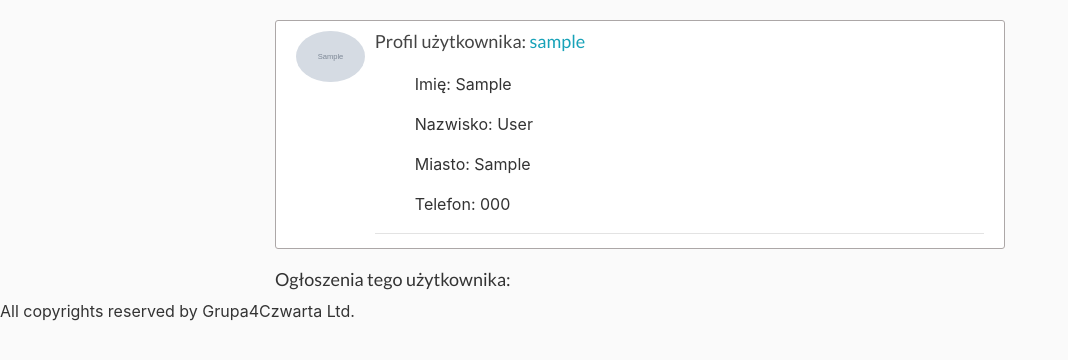
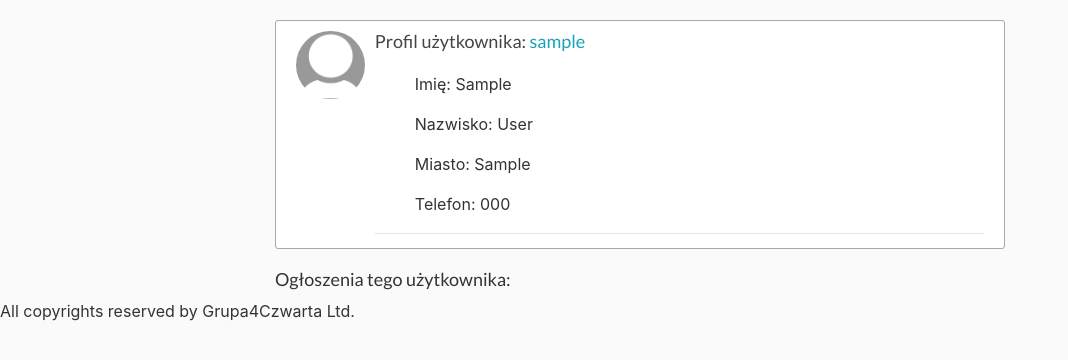
Before and after one commit to MonikaSzajwaj/Drewienko, a Django app: page /users/1/ in a window 1280 px wide. Shown: the part 190-550 px from the top of the page, without its empty margins (0-1068 px from the left). Run offline with Django 3.2, Linux system fonts and the light colour scheme; tables that the repository leaves empty hold one stand-in row (values such as "Sample post"); grey boxes marked "Sample" are stand-in pictures; some libraries are stand-ins or nearby versions.

Commit message:
naprawa wyświetlania avatara

```diff
--- a/portal_v1/templates/portal_v1/user_profile.html
+++ b/portal_v1/templates/portal_v1/user_profile.html
@@ -15,7 +15,11 @@
 {% block content %}
     <article class="media content-section">
     <div class="article-title"></div>
-    <img class="rounded-circle" style="width:10%; margin-right: 10px" src="{{ object.userprofile.avatar.url }}">
+{% if user.userprofile.avatar %}
+    <img class="rounded-circle" style="width:10%; margin-right: 10px" src="{{ user.userprofile.avatar.url }}">
+{% else %}
+    <img class="rounded-circle" style="width:10%; margin-right: 10px" src="{% static 'default-avatar.jpg' %}">
+{% endif %}
         <div class="media-body">
             <div class="article-metadata">
                 <h2 class="article-title">Profil użytkownika: <inf class="text-info">{{ object.username }}</inf></h2>
```
